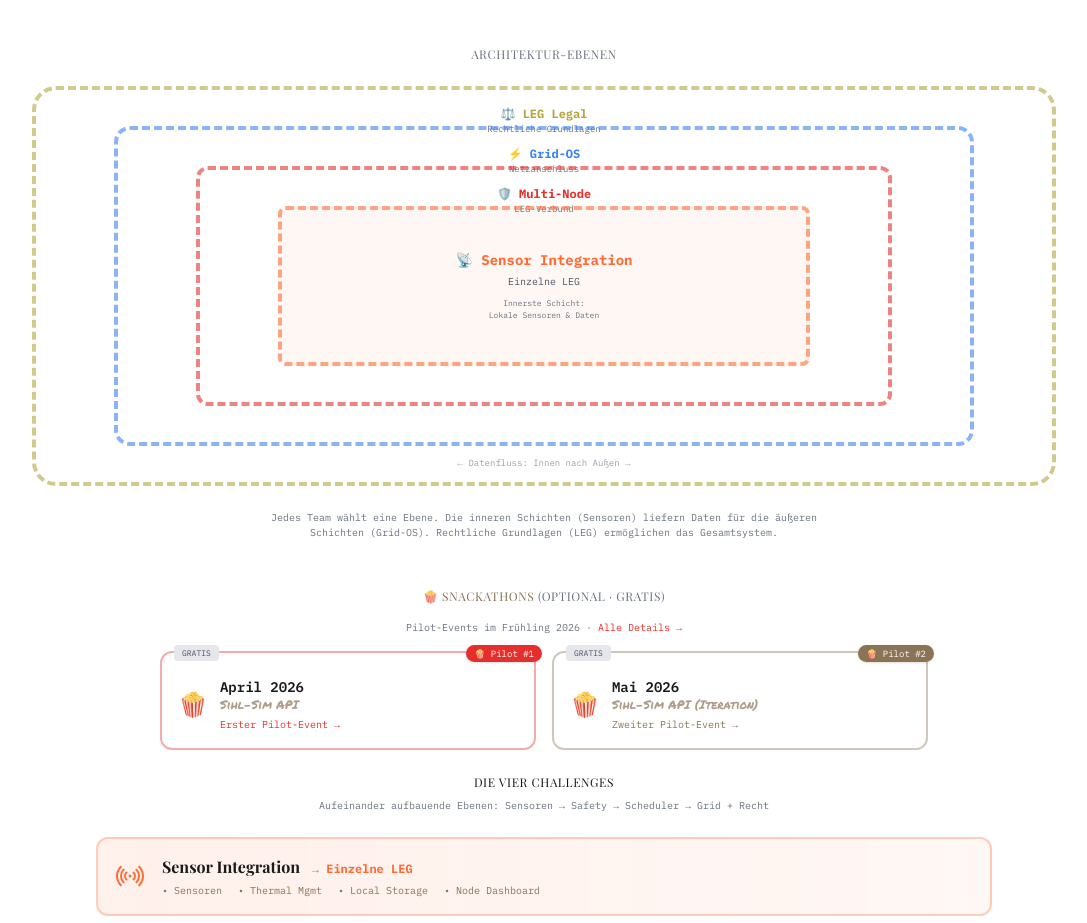
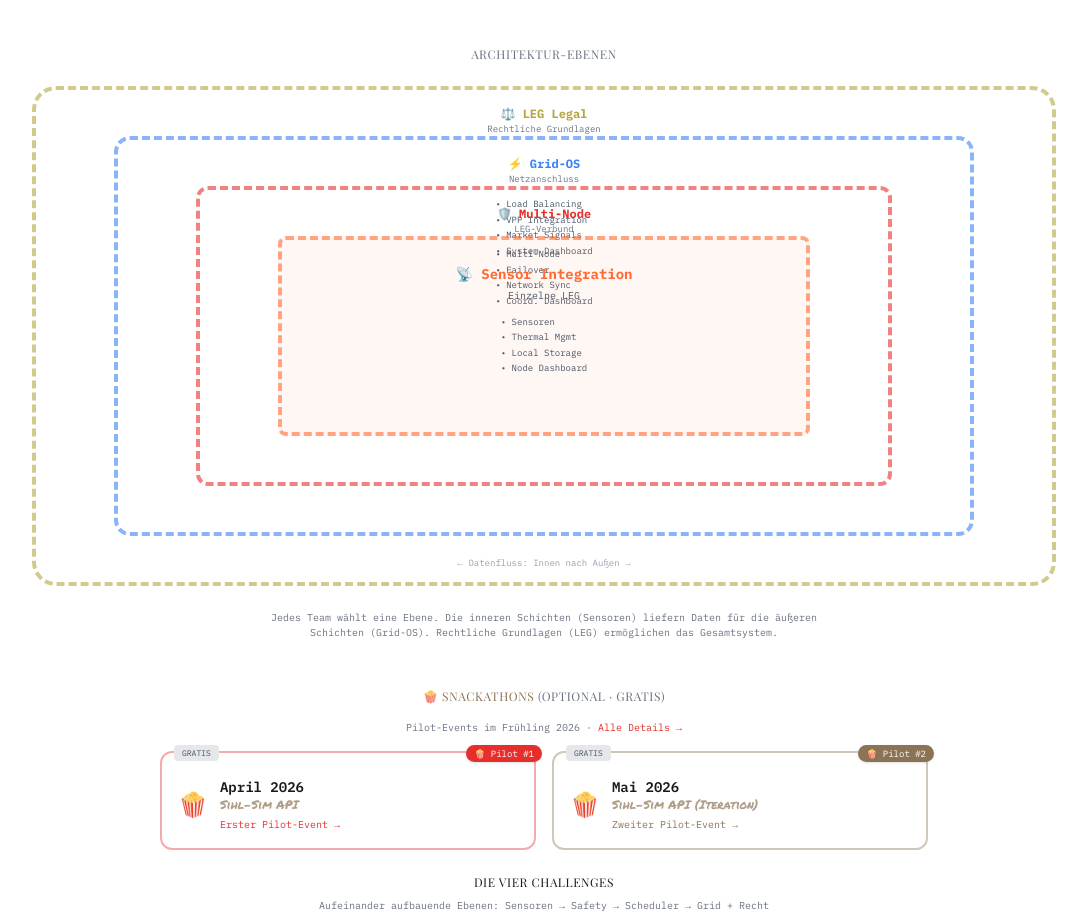
Before and after one commit to wgusta/sihlhack, a Next.js app: page /challenges in a window 1280 px wide. Shown: the part 1644-2567 px from the top of the page, without its empty margins (96-1183 px from the left). Built offline with nearby package versions, Linux system fonts and the light colour scheme.

Commit message:
Add bullet points to Zwiebel visualization layers

```diff
--- a/app/challenges/page.tsx
+++ b/app/challenges/page.tsx
@@ -233,7 +233,7 @@ export default function ChallengesPage() {
               <h3 className="text-center font-mono text-xs text-gray-500 uppercase tracking-wider mb-6">
                 Architektur-Ebenen
               </h3>
-              <div className="relative w-full max-w-5xl mx-auto" style={{ height: '400px' }}>
+              <div className="relative w-full max-w-5xl mx-auto" style={{ height: '500px' }}>
                 {/* Layer 4 (Outermost): LEG Legal - Rechtliche Grundlagen */}
                 <div className="absolute inset-0 rounded-3xl border-4 border-dashed border-industrial-gold/60 flex items-start justify-center">
                   <div className="mt-4">
@@ -245,32 +245,49 @@ export default function ChallengesPage() {
                 </div>
 
                 {/* Layer 3: Grid-OS Logic - Netzanschluss */}
-                <div className="absolute inset-x-[8%] inset-y-[10%] rounded-2xl border-4 border-dashed border-compute-blue/60 flex items-start justify-center">
-                  <div className="mt-4">
-                    <div className="text-center">
-                      <div className="font-mono text-xs text-compute-blue font-bold">⚡ Grid-OS</div>
-                      <div className="font-mono text-[9px] text-gray-500">Netzanschluss</div>
+                <div className="absolute inset-x-[8%] inset-y-[10%] rounded-2xl border-4 border-dashed border-compute-blue/60">
+                  <div className="mt-4 text-center">
+                    <div className="font-mono text-xs text-compute-blue font-bold">⚡ Grid-OS</div>
+                    <div className="font-mono text-[9px] text-gray-500 mb-2">Netzanschluss</div>
+                    <div className="flex justify-center gap-6 mt-3">
+                      <ul className="font-mono text-[9px] text-gray-600 text-left space-y-0.5">
+                        <li>• Load Balancing</li>
+                        <li>• VPP Integration</li>
+                        <li>• Market Signals</li>
+                        <li>• System Dashboard</li>
+                      </ul>
                     </div>
                   </div>
                 </div>
 
                 {/* Layer 2: Multi-Node Safety - LEG-Verbund */}
-                <div className="absolute inset-x-[16%] inset-y-[20%] rounded-xl border-4 border-dashed border-sihl-red/60 flex items-start justify-center">
-                  <div className="mt-4">
-                    <div className="text-center">
-                      <div className="font-mono text-xs text-sihl-red font-bold">🛡️ Multi-Node</div>
-                      <div className="font-mono text-[9px] text-gray-500">LEG-Verbund</div>
+                <div className="absolute inset-x-[16%] inset-y-[20%] rounded-xl border-4 border-dashed border-sihl-red/60">
+                  <div className="mt-4 text-center">
+                    <div className="font-mono text-xs text-sihl-red font-bold">🛡️ Multi-Node</div>
+                    <div className="font-mono text-[9px] text-gray-500 mb-2">LEG-Verbund</div>
+                    <div className="flex justify-center gap-6 mt-3">
+                      <ul className="font-mono text-[9px] text-gray-600 text-left space-y-0.5">
+                        <li>• Multi-Node</li>
+                        <li>• Failover</li>
+                        <li>• Network Sync</li>
+                        <li>• Coord. Dashboard</li>
+                      </ul>
                     </div>
                   </div>
                 </div>
 
                 {/* Layer 1 (Innermost): Sensor Integration - Einzelne LEG */}
-                <div className="absolute inset-x-[24%] inset-y-[30%] rounded-lg border-4 border-dashed border-thermal-orange/60 bg-thermal-orange/5 flex items-center justify-center">
-                  <div className="text-center">
+                <div className="absolute inset-x-[24%] inset-y-[30%] rounded-lg border-4 border-dashed border-thermal-orange/60 bg-thermal-orange/5">
+                  <div className="text-center pt-6">
                     <div className="font-mono text-sm text-thermal-orange font-bold">📡 Sensor Integration</div>
-                    <div className="font-mono text-[10px] text-gray-600 mt-1">Einzelne LEG</div>
-                    <div className="font-mono text-[8px] text-gray-500 mt-2">
-                      Innerste Schicht:<br/>Lokale Sensoren & Daten
+                    <div className="font-mono text-[10px] text-gray-600 mt-1 mb-3">Einzelne LEG</div>
+                    <div className="flex justify-center gap-6">
+                      <ul className="font-mono text-[9px] text-gray-600 text-left space-y-0.5">
+                        <li>• Sensoren</li>
+                        <li>• Thermal Mgmt</li>
+                        <li>• Local Storage</li>
+                        <li>• Node Dashboard</li>
+                      </ul>
                     </div>
                   </div>
                 </div>
```
